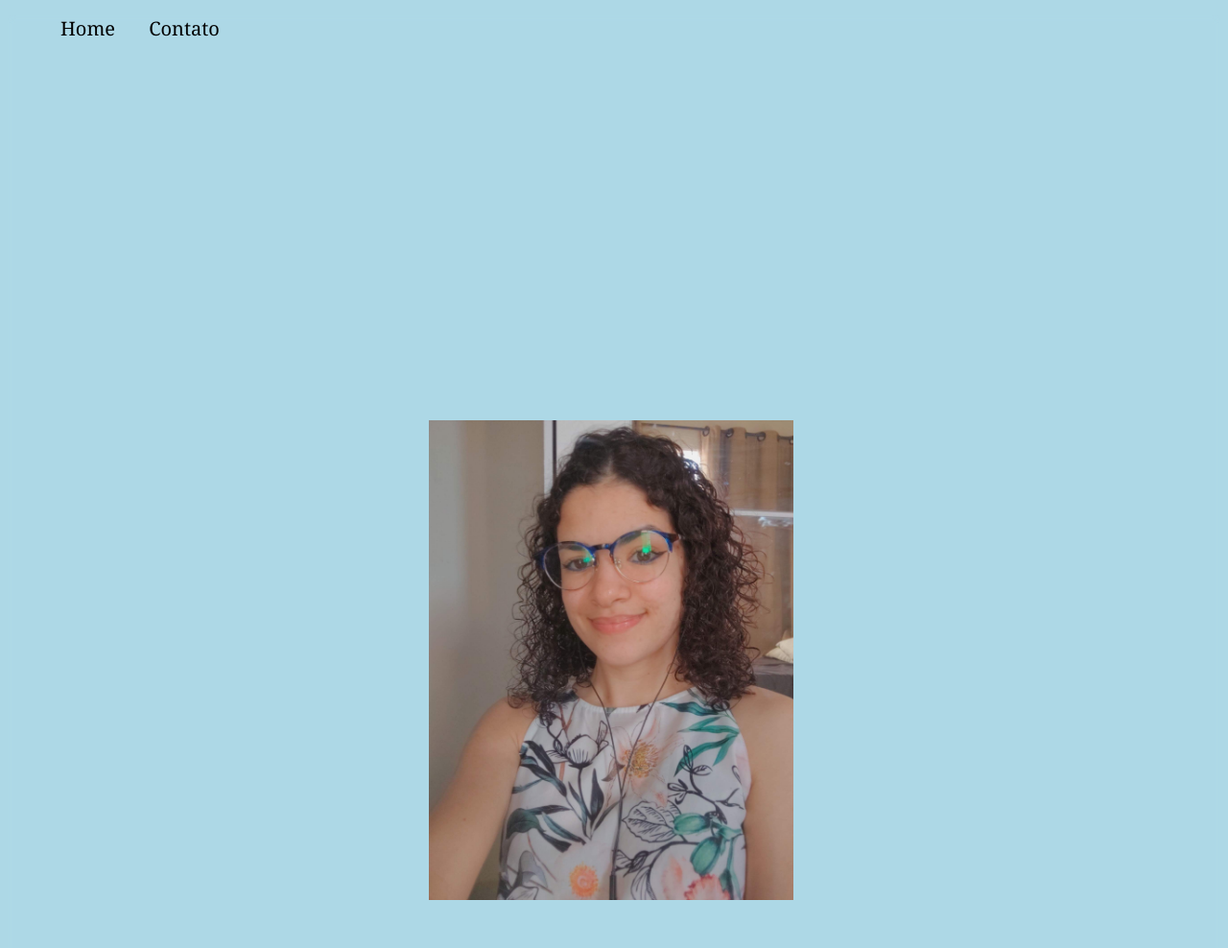
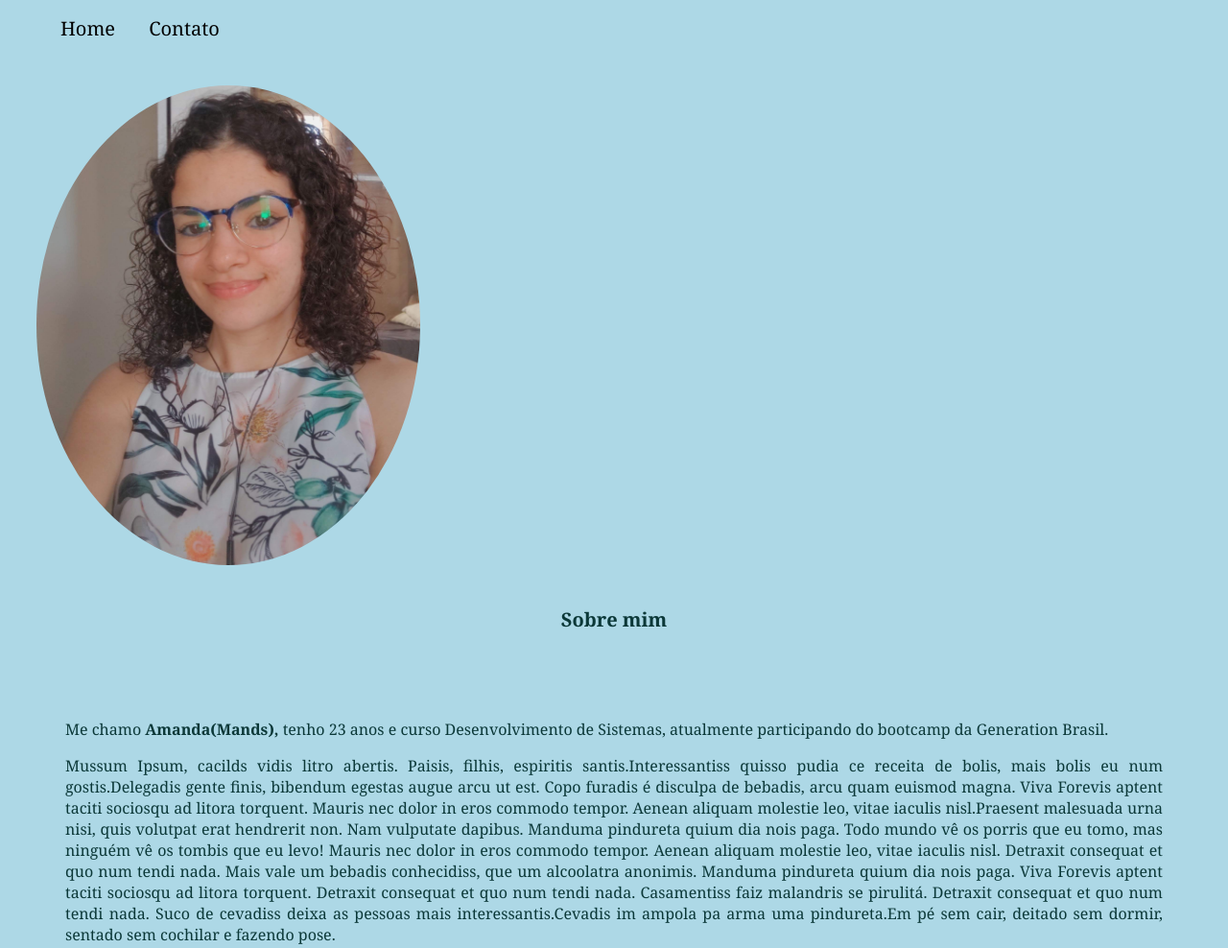
Before and after one commit to Amanda1011/Fundamentos-Web, a plain HTML site: page html/index.html in a window 1280 px wide. Shown: the top 988 px of the page at 96% size. Drawn offline with Linux system fonts and the light colour scheme; files whose address does not match are found by name.

Commit message:
Estilizando com CSS puro

```diff
--- a/css/style.css
+++ b/css/style.css
@@ -2,8 +2,6 @@
 
 body {
     background-color: lightblue;
-    backdrop-filter: blur( 3.5px);
-    -webkit-backdrop-filter: blur( 3.5px);
     font-family: Georgia, 'Times New Roman', Times, serif;
     color: rgb(11, 56, 56);
 }
@@ -29,7 +27,7 @@ body {
 }
 
 .menu li a:hover {
-    color: rgb(53, 56, 20);
+    color: rgb(87, 20, 72);
 }
 
 .container {
@@ -40,16 +38,25 @@ body {
     padding: 30px;
 }
 
-div.img {
+.br-50 {
     display: flex;
     flex-flow: row;
     justify-content: center;
+    align-items: center;
+    padding: 30px;
+    border-radius: 50%;
     padding: 30%;
-    width: 500px;
+}
+
+.wh-300 {
+    width: 400px;
     height: 500px;
+    display: flex;
+    padding: 30px;
 }
 
 .texto {
+    /*(.p-30)*/
     padding: 30px;
 }
 
@@ -77,6 +84,11 @@ h2 {
 
 /* Estilos da página Contato*/
 
+.form {
+    margin-bottom: 50px;
+    margin-left: 50px;
+}
+
 .mapa {
     margin-left: 50px;
 }
--- a/html/index.html
+++ b/html/index.html
@@ -20,8 +20,8 @@
         </li>
     </ul>
 
-    <div class="img">
-        <img src="C:\Users\amand\Desktop\Fundamentos-Web\img\IMG_20220816_155535716_BURST000_COVER_TOP.jpg" alt="Foto do criador do conteúdo">
+    <div>
+        <img class="br-50 wh-300" src="C:\Users\amand\Desktop\Fundamentos-Web\img\IMG_20220816_155535716_BURST000_COVER_TOP.jpg" alt="Foto do criador do conteúdo">
     </div>
 
     <h1 class="center">Sobre mim</h1>
```
Also changed, not shown: html/contato.html (+6 -5 lines).
